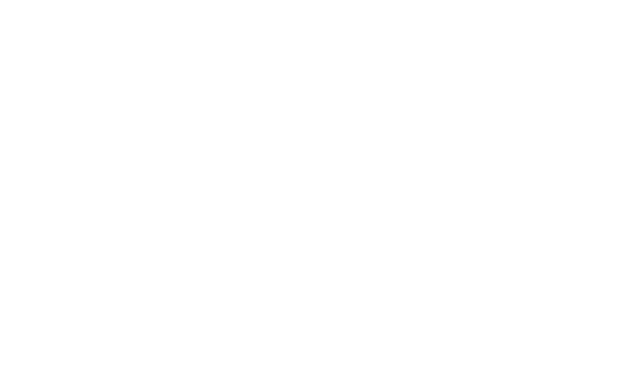
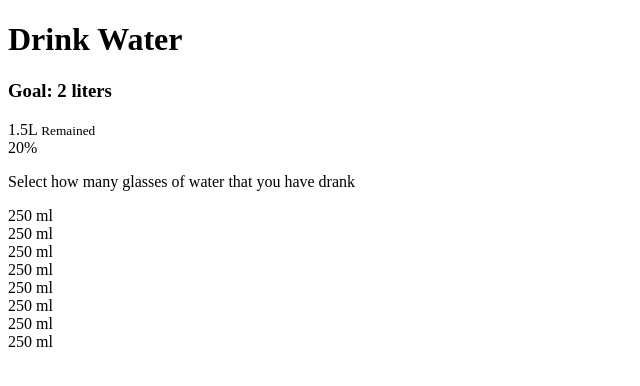
Before and after one commit to wagnergabe/Drink-Water, a plain HTML site: page index.html in a window 1280 px wide. Shown: the whole page, without its empty margins (0-640 px from the left). Drawn offline with Linux system fonts and the light colour scheme.

Commit message:
basic html ready

```diff
--- a/index.html
+++ b/index.html
@@ -8,7 +8,33 @@
     <link rel="stylesheet" href="style.css">
 </head>
 <body>
+    <h1>Drink Water</h1>
+    <h3>Goal: 2 liters</h3>
 
+    <div class="cup">
+        <div class="remained" id="remained">
+        <span id = "liters">1.5L</span>
+        <small>Remained</small>
+    </div>
+
+
+    <div class="percentage" id ="percentage">
+        20%
+    </div>
+    </div>
+
+    <p class="text">Select how many glasses of water that you have drank</p>
+
+    <div class="cups">
+        <div class="cup cup-small full">250 ml</div>
+        <div class="cup cup-small">250 ml</div>
+        <div class="cup cup-small">250 ml</div>
+        <div class="cup cup-small">250 ml</div>
+        <div class="cup cup-small">250 ml</div>
+        <div class="cup cup-small">250 ml</div>
+        <div class="cup cup-small">250 ml</div>
+        <div class="cup cup-small">250 ml</div>
+    </div>
     <script src="script.js"></script>
 </body>
 </html>
```
